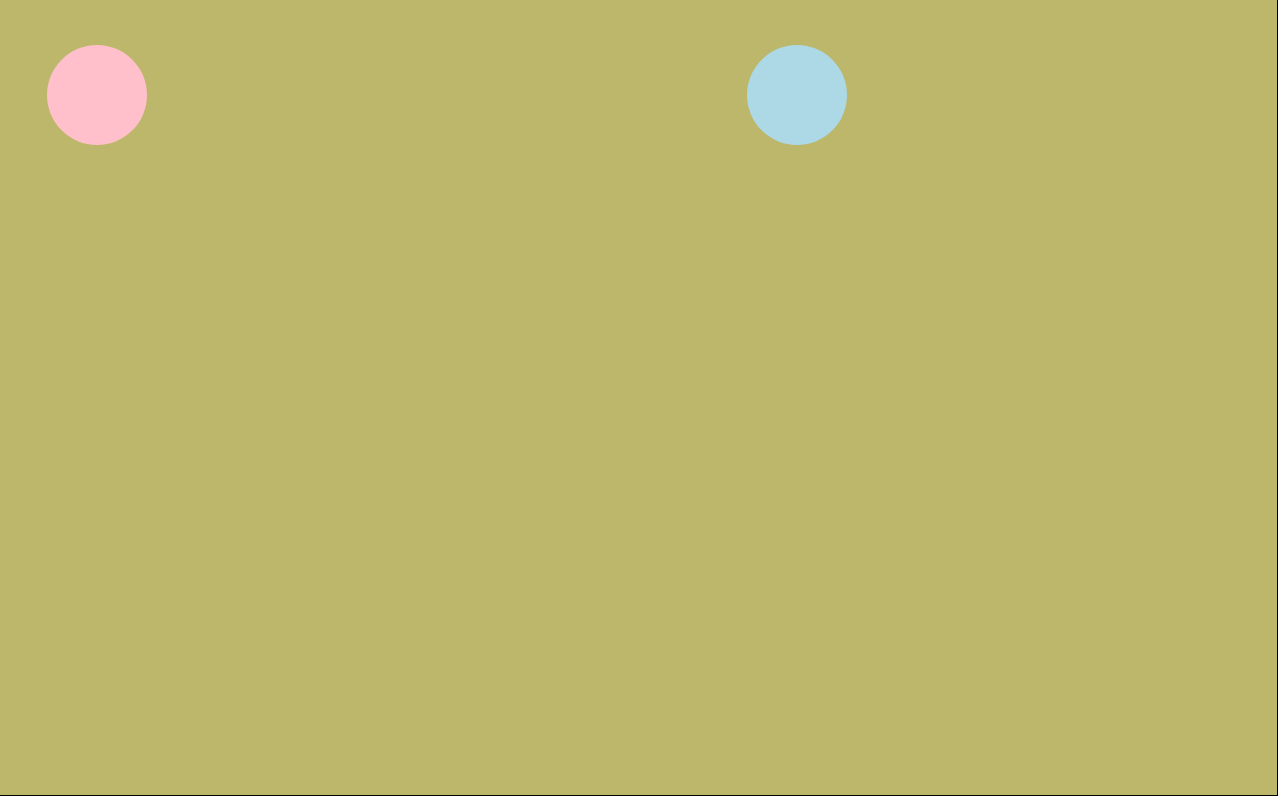
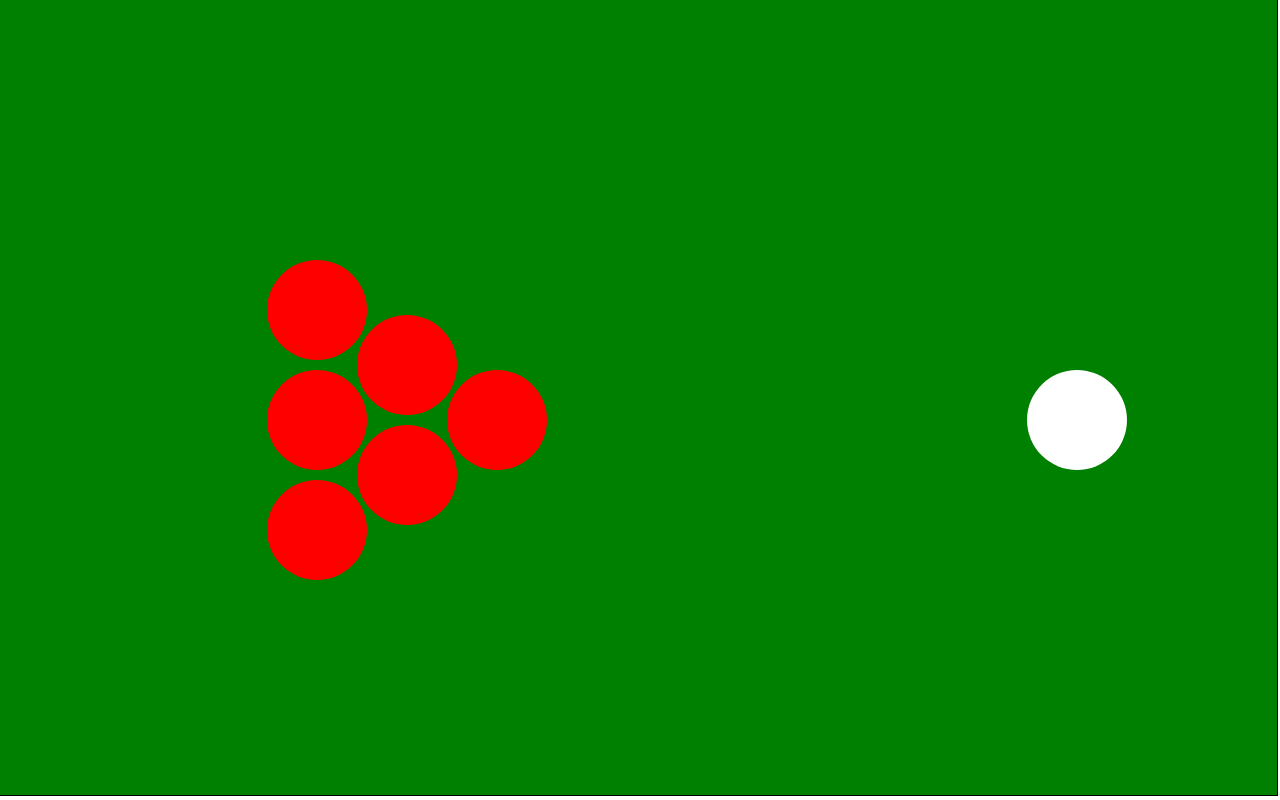
Before and after one commit to mrbenbot/curling, a plain HTML site: page index.html in a window 1280 px wide. Drawn offline with Linux system fonts and the light colour scheme.

Commit message:
physics working yay

```diff
--- a/canvas.js
+++ b/canvas.js
@@ -8,10 +8,29 @@ canvas.height = window.innerHeight;
 var c = canvas.getContext("2d");
 
 //player objects
-let CurlingBall = new Circle(100, 100, 50, "pink");
-let CurlingBall2 = new Circle(800, 100, 50, "lightblue");
 
-// volume
+const balls = [];
+
+// for (let i = 0; i < 6; i++) {
+//   balls.push(
+//     new Circle(
+//       i < 3 ? 100 : canvas.width - 100,
+//       i < 3 ? 110 * (i + 2) : 110 * (i - 1),
+//       50,
+//       i < 3 ? "red" : "yellow"
+//     )
+//   );
+// }
+balls.push(new Circle(canvas.width - 200, canvas.height / 2 + 25, 50, "white"));
+balls.push(new Circle(500, canvas.height / 2 + 25, 50, "red"));
+balls.push(new Circle(500 - 90, canvas.height / 2 - 55 + 25, 50, "red"));
+balls.push(new Circle(500 - 90, canvas.height / 2 + 55 + 25, 50, "red"));
+
+balls.push(
+  new Circle(500 - 90 - 90, canvas.height / 2 + 55 + 55 + 25, 50, "red")
+);
+balls.push(new Circle(500 - 90 - 90, canvas.height / 2 + 25, 50, "red"));
+balls.push(new Circle(500 - 90 - 90, canvas.height / 2 - 110 + 25, 50, "red"));
 
 // pythag collision detection
 function getDistance(x1, y1, x2, y2) {
@@ -27,20 +46,11 @@ const showDistance = (ball1, ball2) => {
 };
 
 const getCollision = (a, b) => {
-  if (
-    getDistance(a.x, a.y, b.x, b.y) >= -(a.radius + b.radius) &&
-    getDistance(a.x, a.y, b.x, b.y) <= a.radius + b.radius
-  ) {
-    return true;
-  }
+  return (
+    getDistance(a.x, a.y, b.x, b.y) > -(a.radius + b.radius) &&
+    getDistance(a.x, a.y, b.x, b.y) < a.radius + b.radius
+  );
 };
-
-// function displayText(input, size, x, y, colour) {
-//   c.font = `${size}px Courier`;
-//   c.fillStyle = colour;
-//   c.textAlign = "center";
-//   c.fillText(input, x, y);
-// }
 
 // circle constructor
 function Circle(x, y, radius, colour) {
@@ -48,11 +58,12 @@ function Circle(x, y, radius, colour) {
   this.dy = 0;
   this.x = x;
   this.y = y;
-  this.angle = () => Math.atan2(this.dy, this.dx);
-  this.speed = () => Math.sqrt(this.dx * this.dx + this.dy * this.dy);
   this.friction = 0.975;
   this.radius = radius;
   this.colour = colour;
+  this.angle = () => Math.atan2(this.dy, this.dx);
+  this.speed = () => Math.sqrt(this.dx * this.dx + this.dy * this.dy);
+  this.mass = () => Math.pow(this.radius, 3);
   this.update = function() {
     this.draw();
   };
@@ -92,42 +103,63 @@ const move = ball => {
   ball.y += ball.dy;
 };
 
-const hit = () => {
-  if (getCollision(CurlingBall, CurlingBall2)) {
-    if (CurlingBall.speed() > CurlingBall2.speed()) {
-      CurlingBall2.dx = CurlingBall.dx;
-      CurlingBall2.dy = CurlingBall.dy;
-      CurlingBall.dx = 0;
-      CurlingBall.dy = 0;
-    } else {
-      CurlingBall.dx = CurlingBall2.dx;
-      CurlingBall.dy = CurlingBall2.dy;
-      CurlingBall2.dx = 0;
-      CurlingBall2.dy = 0;
-    }
-  }
+const circleOnCircle2d = (a, b) => {
+  let phi = Math.atan2(a.y - b.y, a.x - b.x);
+  const aSpeed = a.speed();
+  const bSpeed = b.speed();
+  const aAngle = a.angle();
+  const bAngle = b.angle();
+  const aMass = a.mass();
+  const bMass = b.mass();
+
+  let newVxA =
+    ((aSpeed * Math.cos(aAngle - phi) * (aMass - bMass) +
+      2 * bMass * bSpeed * Math.cos(bAngle - phi)) /
+      (aMass + bMass)) *
+      Math.cos(phi) +
+    aSpeed * Math.sin(aAngle - phi) * Math.cos(phi + Math.PI / 2);
+
+  let newVyA =
+    ((aSpeed * Math.cos(aAngle - phi) * (aMass - bMass) +
+      2 * bMass * bSpeed * Math.cos(bAngle - phi)) /
+      (aMass + bMass)) *
+      Math.sin(phi) +
+    aSpeed * Math.sin(aAngle - phi) * Math.sin(phi + Math.PI / 2);
+
+  let newVxB =
+    ((bSpeed * Math.cos(bAngle - phi) * (bMass - aMass) +
+      2 * aMass * aSpeed * Math.cos(aAngle - phi)) /
+      (bMass + aMass)) *
+      Math.cos(phi) +
+    bSpeed * Math.sin(bAngle - phi) * Math.cos(phi + Math.PI / 2);
+
+  let newVyB =
+    ((bSpeed * Math.cos(bAngle - phi) * (bMass - aMass) +
+      2 * aMass * aSpeed * Math.cos(aAngle - phi)) /
+      (bMass + aMass)) *
+      Math.sin(phi) +
+    bSpeed * Math.sin(bAngle - phi) * Math.sin(phi + Math.PI / 2);
+
+  a.dx = newVxA;
+  a.dy = newVyA;
+  b.dx = newVxB;
+  b.dy = newVyB;
 };
 
 // animation function
 function animate() {
   c.clearRect(0, 0, innerWidth, innerHeight);
-  hit();
 
-  friction(CurlingBall);
-  bounce(CurlingBall);
-  move(CurlingBall);
+  balls.forEach(ball => {
+    for (let i = 0; i < balls.length; i++) {
+      getCollision(ball, balls[i]) && circleOnCircle2d(ball, balls[i]);
+    }
 
-  friction(CurlingBall2);
-  bounce(CurlingBall2);
-  move(CurlingBall2);
-
-  CurlingBall2.update();
-  CurlingBall.update();
-
-  console.log("angle 1: ", CurlingBall.angle() * 57.2958);
-  console.log("speed 1: ", CurlingBall.speed());
-  console.log("distnace: ", showDistance(CurlingBall, CurlingBall2));
-  console.log(Math.sin(CurlingBall.angle()) * CurlingBall.speed());
+    friction(ball);
+    bounce(ball);
+    move(ball);
+    ball.draw();
+  });
   requestAnimationFrame(animate);
 }
 
@@ -148,18 +180,13 @@ const throwBall = (ball, dx, dy) => {
 };
 
 document.addEventListener("mouseup", ({ clientX, clientY }) => {
-  if (getCollision(CurlingBall, { x, y, radius: 0 })) {
-    throwBall(
-      CurlingBall,
-      Math.round((clientX - x) / 10),
-      Math.round((clientY - y) / 10)
-    );
-  }
-  if (getCollision(CurlingBall2, { x, y, radius: 0 })) {
-    throwBall(
-      CurlingBall2,
-      Math.round((clientX - x) / 10),
-      Math.round((clientY - y) / 10)
-    );
+  for (let i = 0; i < balls.length; i++) {
+    if (getCollision(balls[i], { x, y, radius: 0 })) {
+      throwBall(
+        balls[i],
+        Math.round((clientX - x) / 10),
+        Math.round((clientY - y) / 10)
+      );
+    }
   }
 });
--- a/index.html
+++ b/index.html
@@ -8,7 +8,7 @@
     <style type="text/css">
       canvas {
         border: 1px solid black;
-        background-color: darkkhaki;
+        background-color: green;
       }
       body,
       html {
```
Also changed, not shown: snippets.js (added, +50 -0 lines).
